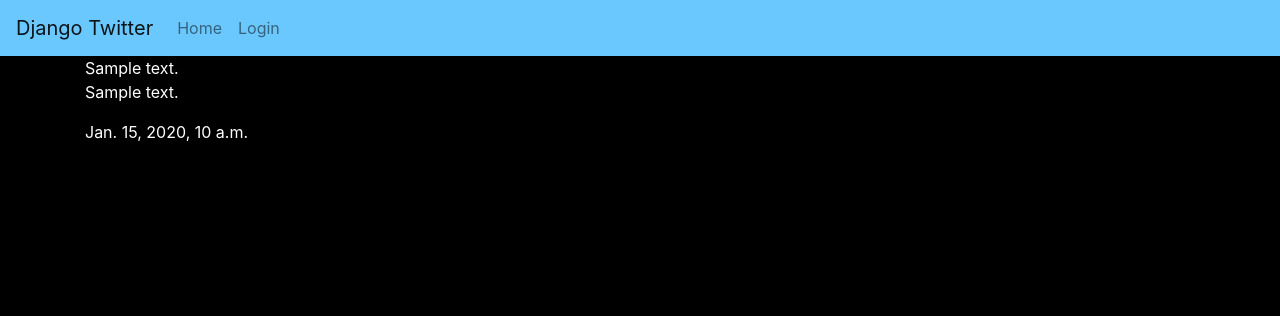
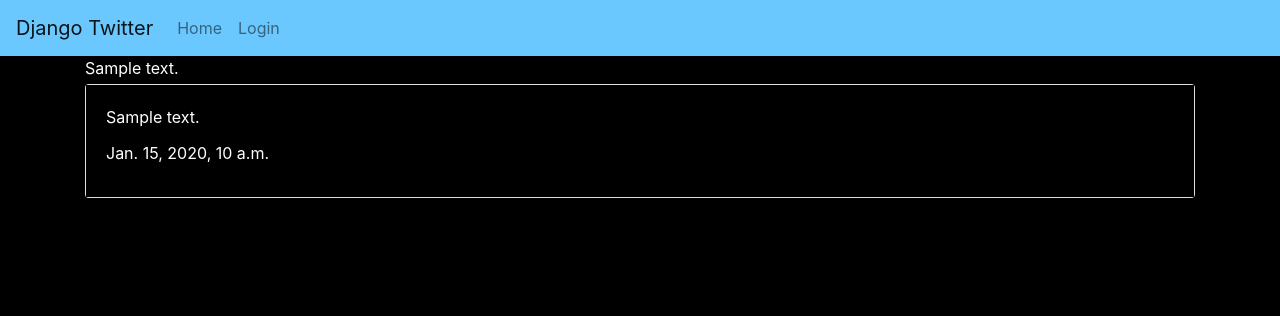
Before and after one commit to myerkes/djangotwitter, a Django app: page /1/replies in a window 1280 px wide. Shown: the top 316 px of the page. Run offline with Django 3.2, Linux system fonts and the light colour scheme; tables that the repository leaves empty hold one stand-in row (values such as "Sample post"); some libraries are stand-ins or nearby versions.

Commit message:
Reformat reply html using cards

```diff
--- a/posts/templates/posts/reply_list.html
+++ b/posts/templates/posts/reply_list.html
@@ -7,8 +7,12 @@
         <div class="col">
             {{ post.post_text }}
             {% for reply in post.reply_set.all %}
-            <p>{{ reply.reply_text }}</p>
-            <p>{{ reply.pub_datetime }}</p>
+            <div class="card my-1">
+                <div class="card-body" style="background-color: black; color: white;">
+                    <p class="card-title">{{ reply.reply_text }}</p>
+                    <p class="card-title">{{ reply.pub_datetime }}</p>
+                </div>
+            </div>
             {% endfor %}
         </div>
     </div>
```
